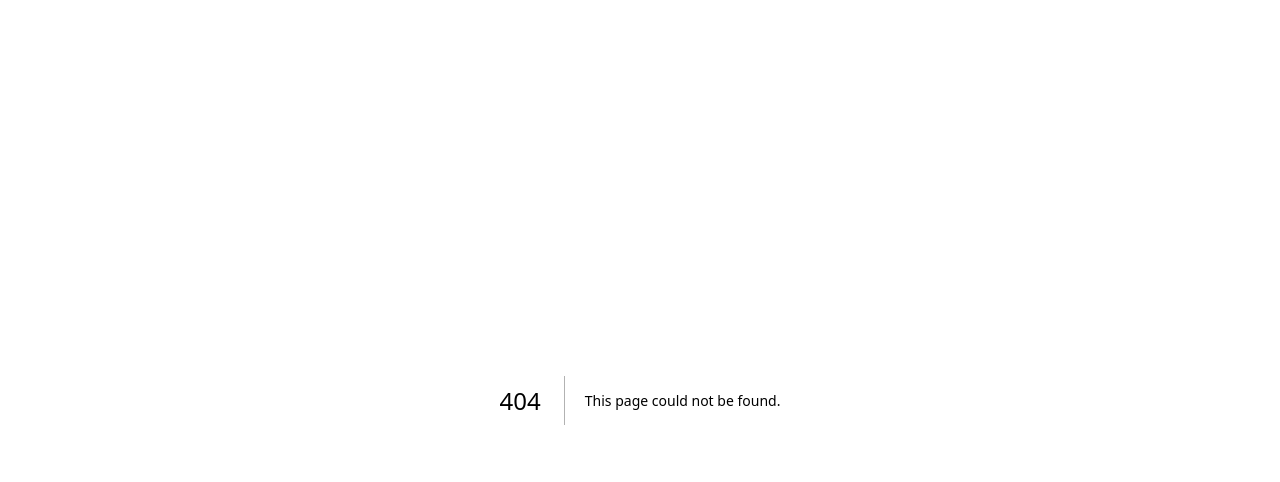
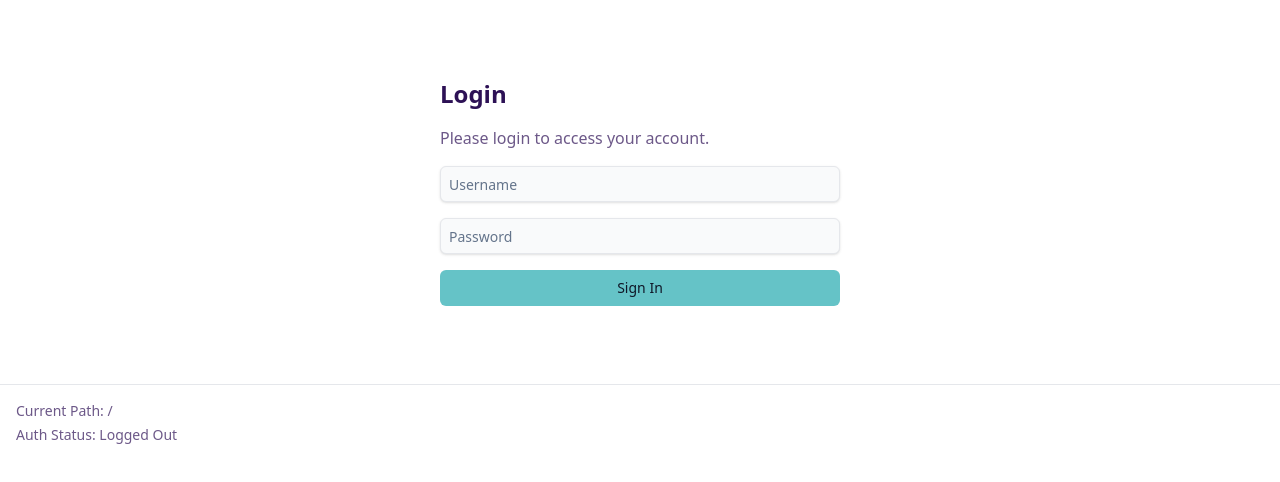
Before and after one commit to robertdrucker/authy, a Next.js app: page /login in a window 1280 px wide. Before the commit this address had no page. Shown: the top 482 px of the page. Built offline with nearby package versions, Linux system fonts and the light colour scheme.

Commit message:
Login Page with Auth Panel

```diff
--- a/app/globals.css
+++ b/app/globals.css
@@ -1,122 +1,130 @@
 @import "tailwindcss";
 @import "tw-animate-css";
 
-@custom-variant dark (&:is(.dark *));
+/* Enable dark mode using the 'class' strategy */
+@variant dark (&:is(.dark *));
 
-@theme inline {
-  --color-background: var(--background);
-  --color-foreground: var(--foreground);
-  --font-sans: var(--font-geist-sans);
-  --font-mono: var(--font-geist-mono);
-  --color-sidebar-ring: var(--sidebar-ring);
-  --color-sidebar-border: var(--sidebar-border);
-  --color-sidebar-accent-foreground: var(--sidebar-accent-foreground);
-  --color-sidebar-accent: var(--sidebar-accent);
-  --color-sidebar-primary-foreground: var(--sidebar-primary-foreground);
-  --color-sidebar-primary: var(--sidebar-primary);
-  --color-sidebar-foreground: var(--sidebar-foreground);
-  --color-sidebar: var(--sidebar);
-  --color-chart-5: var(--chart-5);
-  --color-chart-4: var(--chart-4);
-  --color-chart-3: var(--chart-3);
-  --color-chart-2: var(--chart-2);
-  --color-chart-1: var(--chart-1);
-  --color-ring: var(--ring);
-  --color-input: var(--input);
-  --color-border: var(--border);
-  --color-destructive: var(--destructive);
-  --color-accent-foreground: var(--accent-foreground);
-  --color-accent: var(--accent);
-  --color-muted-foreground: var(--muted-foreground);
-  --color-muted: var(--muted);
-  --color-secondary-foreground: var(--secondary-foreground);
-  --color-secondary: var(--secondary);
-  --color-primary-foreground: var(--primary-foreground);
-  --color-primary: var(--primary);
-  --color-popover-foreground: var(--popover-foreground);
-  --color-popover: var(--popover);
-  --color-card-foreground: var(--card-foreground);
-  --color-card: var(--card);
-  --radius-sm: calc(var(--radius) - 4px);
-  --radius-md: calc(var(--radius) - 2px);
-  --radius-lg: var(--radius);
-  --radius-xl: calc(var(--radius) + 4px);
+/* Static brand tokens */
+@theme {
+  --color-brand-primary: #65c3c7;
+  --color-brand-secondary: #2d1155;
+  --color-brand-accent: #ed9dbb;
 }
 
-:root {
-  --radius: 0.625rem;
-  --background: oklch(1 0 0);
-  --foreground: oklch(0.145 0 0);
-  --card: oklch(1 0 0);
-  --card-foreground: oklch(0.145 0 0);
-  --popover: oklch(1 0 0);
-  --popover-foreground: oklch(0.145 0 0);
-  --primary: oklch(0.205 0 0);
-  --primary-foreground: oklch(0.985 0 0);
-  --secondary: oklch(0.97 0 0);
-  --secondary-foreground: oklch(0.205 0 0);
-  --muted: oklch(0.97 0 0);
-  --muted-foreground: oklch(0.556 0 0);
-  --accent: oklch(0.97 0 0);
-  --accent-foreground: oklch(0.205 0 0);
-  --destructive: oklch(0.577 0.245 27.325);
-  --border: oklch(0.922 0 0);
-  --input: oklch(0.922 0 0);
-  --ring: oklch(0.708 0 0);
-  --chart-1: oklch(0.646 0.222 41.116);
-  --chart-2: oklch(0.6 0.118 184.704);
-  --chart-3: oklch(0.398 0.07 227.392);
-  --chart-4: oklch(0.828 0.189 84.429);
-  --chart-5: oklch(0.769 0.188 70.08);
-  --sidebar: oklch(0.985 0 0);
-  --sidebar-foreground: oklch(0.145 0 0);
-  --sidebar-primary: oklch(0.205 0 0);
-  --sidebar-primary-foreground: oklch(0.985 0 0);
-  --sidebar-accent: oklch(0.97 0 0);
-  --sidebar-accent-foreground: oklch(0.205 0 0);
-  --sidebar-border: oklch(0.922 0 0);
-  --sidebar-ring: oklch(0.708 0 0);
+/* Runtime semantic tokens mapped into Tailwind utilities */
+@theme inline {
+  --color-background: hsl(var(--background));
+  --color-foreground: hsl(var(--foreground));
+
+  --color-card: hsl(var(--card));
+  --color-card-foreground: hsl(var(--card-foreground));
+
+  --color-popover: hsl(var(--popover));
+  --color-popover-foreground: hsl(var(--popover-foreground));
+
+  --color-primary: hsl(var(--primary));
+  --color-primary-foreground: hsl(var(--primary-foreground));
+
+  --color-secondary: hsl(var(--secondary));
+  --color-secondary-foreground: hsl(var(--secondary-foreground));
+
+  --color-muted: hsl(var(--muted));
+  --color-muted-foreground: hsl(var(--muted-foreground));
+
+  --color-accent: hsl(var(--accent));
+  --color-accent-foreground: hsl(var(--accent-foreground));
+
+  --color-destructive: hsl(var(--destructive));
+  --color-destructive-foreground: hsl(var(--destructive-foreground));
+
+  --color-border: hsl(var(--border));
+  --color-input: hsl(var(--input));
+  --color-ring: hsl(var(--ring));
+
+  --color-chart-1: hsl(var(--chart-1));
+  --color-chart-2: hsl(var(--chart-2));
+  --color-chart-3: hsl(var(--chart-3));
+  --color-chart-4: hsl(var(--chart-4));
+  --color-chart-5: hsl(var(--chart-5));
+
+  /* Custom border radius values */
+  --radius-lg: var(--radius);
+  --radius-md: calc(var(--radius) - 2px);
+  --radius-sm: calc(var(--radius) - 4px);
 }
 
-.dark {
-  --background: oklch(0.145 0 0);
-  --foreground: oklch(0.985 0 0);
-  --card: oklch(0.205 0 0);
-  --card-foreground: oklch(0.985 0 0);
-  --popover: oklch(0.205 0 0);
-  --popover-foreground: oklch(0.985 0 0);
-  --primary: oklch(0.922 0 0);
-  --primary-foreground: oklch(0.205 0 0);
-  --secondary: oklch(0.269 0 0);
-  --secondary-foreground: oklch(0.985 0 0);
-  --muted: oklch(0.269 0 0);
-  --muted-foreground: oklch(0.708 0 0);
-  --accent: oklch(0.269 0 0);
-  --accent-foreground: oklch(0.985 0 0);
-  --destructive: oklch(0.704 0.191 22.216);
-  --border: oklch(1 0 0 / 10%);
-  --input: oklch(1 0 0 / 15%);
-  --ring: oklch(0.556 0 0);
-  --chart-1: oklch(0.488 0.243 264.376);
-  --chart-2: oklch(0.696 0.17 162.48);
-  --chart-3: oklch(0.769 0.188 70.08);
-  --chart-4: oklch(0.627 0.265 303.9);
-  --chart-5: oklch(0.645 0.246 16.439);
-  --sidebar: oklch(0.205 0 0);
-  --sidebar-foreground: oklch(0.985 0 0);
-  --sidebar-primary: oklch(0.488 0.243 264.376);
-  --sidebar-primary-foreground: oklch(0.985 0 0);
-  --sidebar-accent: oklch(0.269 0 0);
-  --sidebar-accent-foreground: oklch(0.985 0 0);
-  --sidebar-border: oklch(1 0 0 / 10%);
-  --sidebar-ring: oklch(0.556 0 0);
+/* Runtime values for light mode */
+:root {
+  --background: 0 0% 100%;
+  --foreground: 222.2 84% 4.9%;
+
+  --card: 0 0% 100%;
+  --card-foreground: 222.2 84% 4.9%;
+
+  --popover: 0 0% 100%;
+  --popover-foreground: 222.2 84% 4.9%;
+
+  --primary: 222.2 47.4% 11.2%;
+  --primary-foreground: 210 40% 98%;
+
+  --secondary: 210 40% 96.1%;
+  --secondary-foreground: 222.2 47.4% 11.2%;
+
+  --muted: 210 40% 96.1%;
+  --muted-foreground: 215.4 16.3% 46.9%;
+
+  --accent: 210 40% 96.1%;
+  --accent-foreground: 222.2 47.4% 11.2%;
+
+  --destructive: 0 84.2% 60.2%;
+  --destructive-foreground: 210 40% 98%;
+
+  --border: 214.3 31.8% 91.4%;
+  --input: 214.3 31.8% 91.4%;
+  --ring: 222.2 84% 4.9%;
+
+  --radius: 0.5rem;
+
+  --chart-1: 12 76% 61%;
+  --chart-2: 173 58% 39%;
+  --chart-3: 197 37% 24%;
+  --chart-4: 43 74% 66%;
+  --chart-5: 27 87% 67%;
 }
 
-@layer base {
-  * {
-    @apply border-border outline-ring/50;
-  }
-  body {
-    @apply bg-background text-foreground;
-  }
+/* Runtime values for dark mode */
+.dark {
+  --background: 222.2 84% 4.9%;
+  --foreground: 210 40% 98%;
+
+  --card: 222.2 84% 4.9%;
+  --card-foreground: 210 40% 98%;
+
+  --popover: 222.2 84% 4.9%;
+  --popover-foreground: 210 40% 98%;
+
+  --primary: 210 40% 98%;
+  --primary-foreground: 222.2 47.4% 11.2%;
+
+  --secondary: 217.2 32.6% 17.5%;
+  --secondary-foreground: 210 40% 98%;
+
+  --muted: 217.2 32.6% 17.5%;
+  --muted-foreground: 215 20.2% 65.1%;
+
+  --accent: 217.2 32.6% 17.5%;
+  --accent-foreground: 210 40% 98%;
+
+  --destructive: 0 62.8% 30.6%;
+  --destructive-foreground: 210 40% 98%;
+
+  --border: 217.2 32.6% 17.5%;
+  --input: 217.2 32.6% 17.5%;
+  --ring: 212.7 26.8% 83.9%;
+
+  --chart-1: 220 70% 50%;
+  --chart-2: 160 60% 45%;
+  --chart-3: 30 80% 55%;
+  --chart-4: 280 65% 60%;
+  --chart-5: 340 75% 55%;
 }
--- /dev/null
+++ b/app/login/page.tsx
@@ -0,0 +1,21 @@
+import AuthPanel from "@/components/auth-panel";
+import { LoginForm } from "@/components/login-form";
+
+export default async function Login() {
+  return (
+    <div className="min-h-screen">
+      <div className="overflow-hidden mx-auto w-full max-w-7xl">
+        <div className="flex justify-center items-center min-h-96">
+          <div className="space-y-4 w-full max-w-md p-6">
+            <h2 className="text-2xl font-bold text-brand-secondary">Login</h2>
+            <p className="text-brand-secondary/70">
+              Please login to access your account.
+            </p>
+            <LoginForm />
+          </div>
+        </div>
+        <AuthPanel />
+      </div>
+    </div>
+  );
+}
--- a/app/page.tsx
+++ b/app/page.tsx
@@ -1,9 +1,22 @@
-import { LoginForm } from "@/components/login-form";
+import AuthPanel from "@/components/auth-panel";
 
-export default function Home() {
+export default async function Home() {
   return (
-    <div>
-      <LoginForm />
+    <div className="min-h-screen">
+      <div className="overflow-hidden mx-auto w-full max-w-7xl">
+        <div className="p-6 min-h-96 relative">
+          <div className="space-y-4">
+            <h1 className="text-xl font-bold text-brand-secondary">
+              Welcome to Authy!
+            </h1>
+
+            <p className="text-brand-secondary/70">
+              This is a public page accessible to everyone.
+            </p>
+          </div>
+        </div>
+        <AuthPanel />
+      </div>
     </div>
   );
 }
--- /dev/null
+++ b/components/auth-panel.tsx
@@ -0,0 +1,10 @@
+export default function AuthPanel() {
+  return (
+    <div className="bg-white p-4 border-t border-gray-200">
+      <div className="text-sm text-brand-secondary/70 space-y-1">
+        <p>Current Path: /</p>
+        <p>Auth Status: Logged Out</p>
+      </div>
+    </div>
+  );
+}
--- a/components/login-form.tsx
+++ b/components/login-form.tsx
@@ -1,6 +1,8 @@
 "use client";
 import { useState } from "react";
 import { signIn } from "next-auth/react";
+import { Input } from "./ui/input";
+import { Button } from "./ui/button";
 
 export function LoginForm() {
   const [error, setError] = useState<string | null>(null);
@@ -22,16 +24,41 @@
 
   return (
     <form action={credentialsAction}>
-      <label htmlFor="username">
-        Username
-        <input type="text" id="username" name="username" />
-      </label>
-      <label htmlFor="password">
-        Password
-        <input type="password" id="password" name="password" />
-      </label>
-      <input type="submit" value="Sign In" />
+      <div className="space-y-4">
+        <label htmlFor="username" className="sr-only">
+          Username
+        </label>
+        <Input
+          type="text"
+          id="username"
+          name="username"
+          required
+          className="w-full p-2 rounded-md border border-gray-200
+        focus:border-brand-secondary focus:ring-2 focus:ring-brand-secondary/20
+        outline-none transition-all bg-gray-50"
+          placeholder="Username"
+        />
+        <label htmlFor="password" className="sr-only">
+          Password
+        </label>
+        <Input
+          type="password"
+          id="password"
+          name="password"
+          required
+          className="w-full p-2 rounded-md border border-gray-200
+                     focus:border-brand-secondary focus:ring-2 focus:ring-brand-secondary/20
+                     outline-none transition-all bg-gray-50"
+          placeholder="Password"
+        />
+      </div>
       {error && <p>{error}</p>}
+      <Button
+        type="submit"
+        className="w-full bg-brand-primary text-gray-900 hover:bg-brand-primary/90 mt-4"
+      >
+        Sign In
+      </Button>
     </form>
   );
 }
--- /dev/null
+++ b/components/ui/input.tsx
@@ -0,0 +1,22 @@
+import * as React from "react";
+
+import { cn } from "@/lib/utils";
+
+const Input = React.forwardRef<HTMLInputElement, React.ComponentProps<"input">>(
+  ({ className, type, ...props }, ref) => {
+    return (
+      <input
+        type={type}
+        className={cn(
+          "flex h-9 w-full rounded-md border border-input bg-transparent px-3 py-1 text-base shadow-sm transition-colors file:border-0 file:bg-transparent file:text-sm file:font-medium file:text-foreground placeholder:text-muted-foreground focus-visible:outline-none focus-visible:ring-1 focus-visible:ring-ring disabled:cursor-not-allowed disabled:opacity-50 md:text-sm",
+          className
+        )}
+        ref={ref}
+        {...props}
+      />
+    );
+  }
+);
+Input.displayName = "Input";
+
+export { Input };
```
Also changed, not shown: 1 other file (tests, documents, lock files or other folders).
